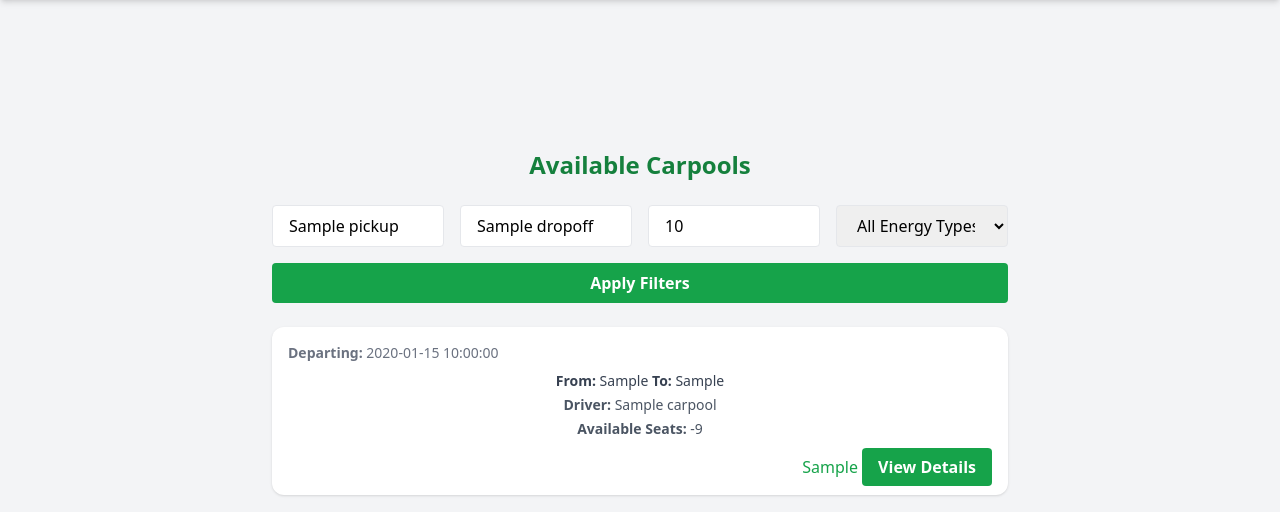
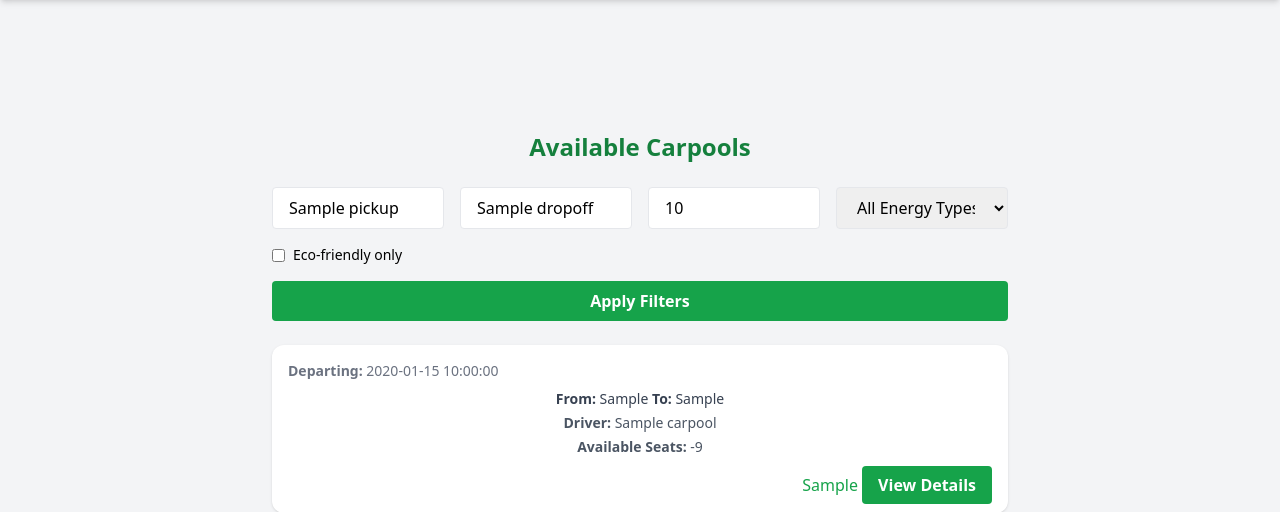
Before and after one commit to theWQLker/Ecoridepool-Ride-testing, a PHP site: template app/templates/carpool-list.twig in a window 1280 px wide. Shown: the part 60-572 px from the top of the page. Run offline with PHP 8.4, Linux system fonts and the light colour scheme; the template is opened without the code that fills it: most values are stand-ins (such as "Sample title", 1, 10 or a date in 2020); some libraries are stand-ins or nearby versions.

Commit message:
US4: Finalize eco-friendly ride filter (electric/hybrid only checkbox)

```diff
--- a/app/templates/carpool-list.twig
+++ b/app/templates/carpool-list.twig
@@ -21,6 +21,11 @@
             <option value="diesel" {% if filters.energy == 'diesel' %}selected{% endif %}>Diesel</option>
             <option value="petrol" {% if filters.energy == 'petrol' %}selected{% endif %}>Petrol</option>
         </select>
+        <label class="flex items-center space-x-2">
+        <input type="checkbox" name="eco" value="1"
+              class="form-checkbox" {% if filters.eco == '1' %}checked{% endif %}>
+        <span class="text-sm">Eco-friendly only</span>
+        </label>
         <button type="submit" class="md:col-span-4 bg-green-600 hover:bg-green-700 text-white font-semibold py-2 px-4 rounded">
             Apply Filters
         </button>
```
Also changed, not shown: app/Controllers/CarpoolController.php (+9 -2 lines).
